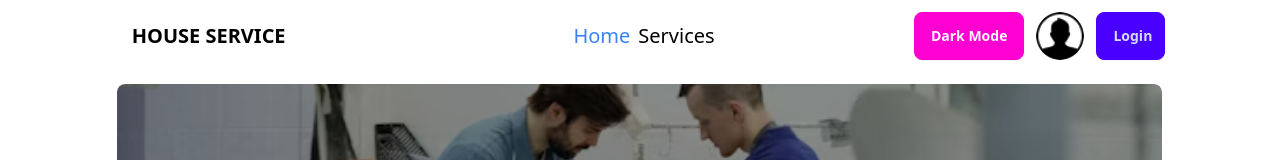
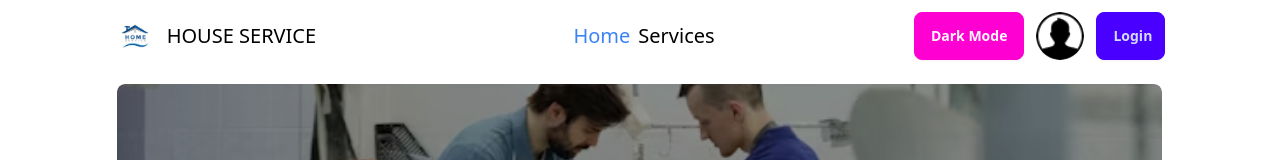
Before and after one commit to 09mehed/house-services, a React (Vite) app: page / in a window 1280 px wide. Shown: the top 160 px of the page. Built offline with nearby package versions, Linux system fonts and the light colour scheme; no server answers.

Commit message:
logo is ok

```diff
--- a/src/Components/Navbar.jsx
+++ b/src/Components/Navbar.jsx
@@ -3,6 +3,7 @@ import { Link, NavLink } from 'react-router-dom';
 import userIcon from '../assets/user/user.png'
 import { Helmet } from 'react-helmet';
 import useAuth from './Hook/useAuth';
+import house from '../assets/user/logo house2.jpg'
 
 const Navbar = () => {
     const { user, handleSignOut, theme, toggleTheme } = useAuth()
@@ -65,7 +66,10 @@ const Navbar = () => {
                             {links}
                         </ul>
                     </div>
-                    <NavLink to='/' className="btn btn-ghost text-xl">HOUSE SERVICE</NavLink>
+                    <div className='flex gap-3 items-center'>
+                        <img className='w-10 rounded-lg ' src={house} alt="" />
+                        <NavLink to='/' className="text-xl">HOUSE SERVICE</NavLink>
+                    </div>
                 </div>
                 <div className="navbar-center hidden lg:flex">
                     {links}
```
Also changed, not shown: src/assets/user/logo house2.jpg (added).
